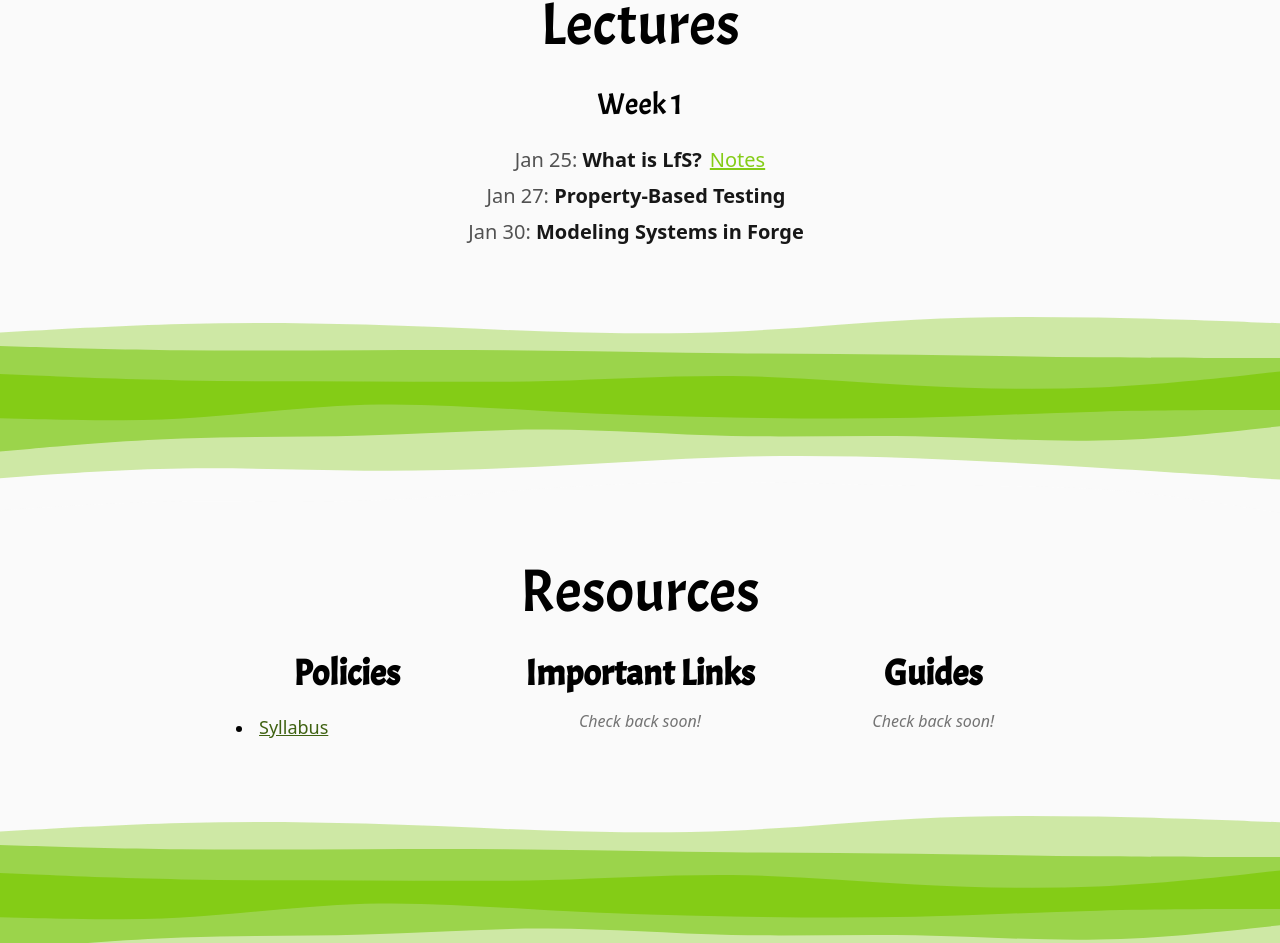
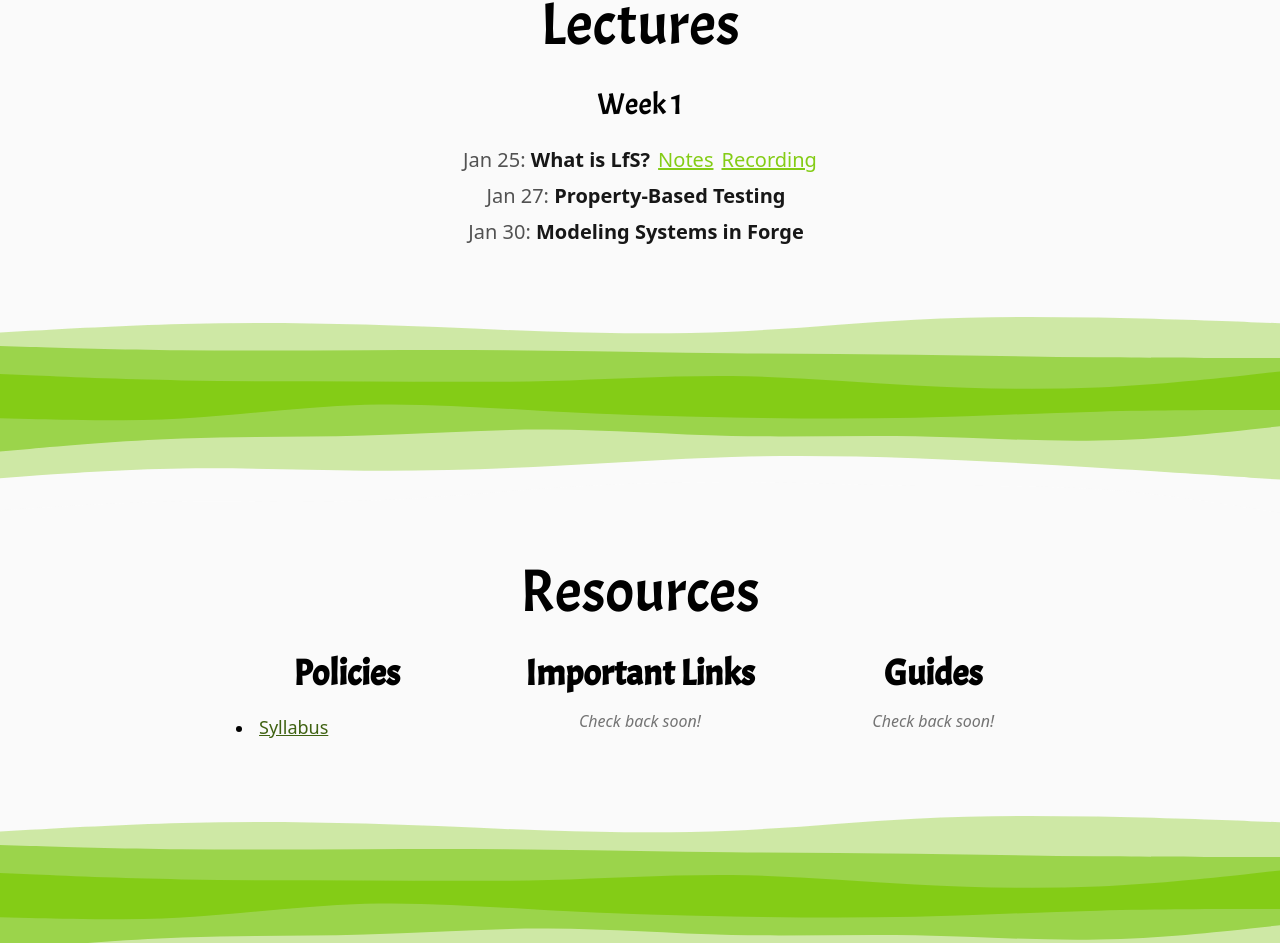
Before and after one commit to csci1710/2024, a React (Create React App) app in the folder my-app/: page / in a window 1280 px wide. Shown: the part 3532-4475 px from the top of the page. Built offline with nearby package versions, Linux system fonts and the light colour scheme; a web font is replaced by a local one.

Commit message:
recording link jan 25

```diff
--- a/my-app/src/SITE_DATA.ts
+++ b/my-app/src/SITE_DATA.ts
@@ -18,7 +18,7 @@ export const lectureWeeks: LectureWeek[] = [
         name: "What is LfS?",
         date: "Jan 25",
         notesLink: "https://hackmd.io/@lfs/rJMz6s0os",
-        // recordingLink: "https://www.google.com",
+        recordingLink: "https://brown.hosted.panopto.com/Panopto/Pages/Viewer.aspx?id=72c885e8-f244-4211-998e-af850163ddae",
         // liveCodeLink: "https://www.google.com",
       },
       {
```
